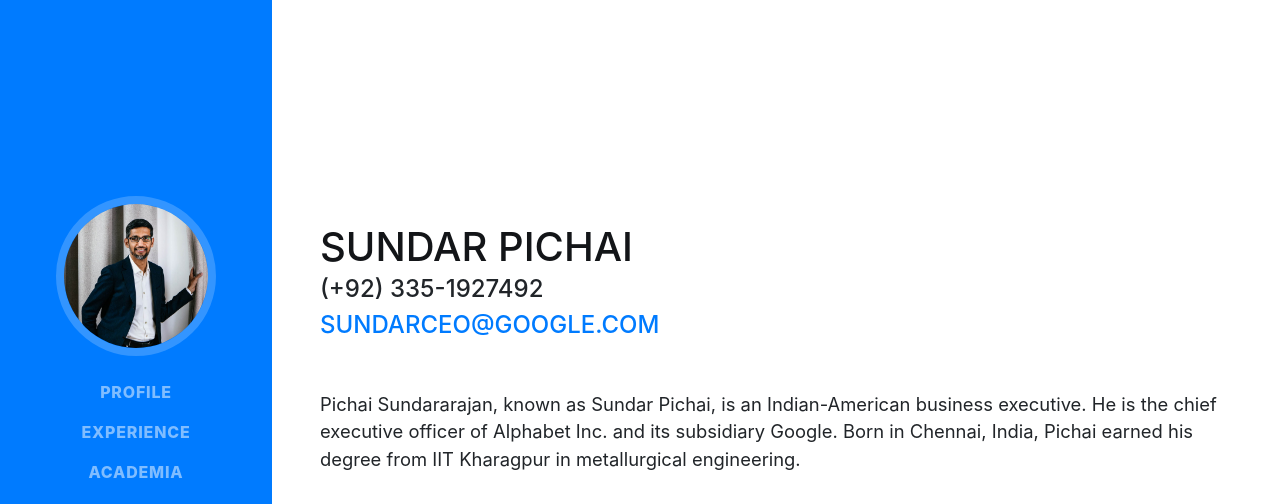
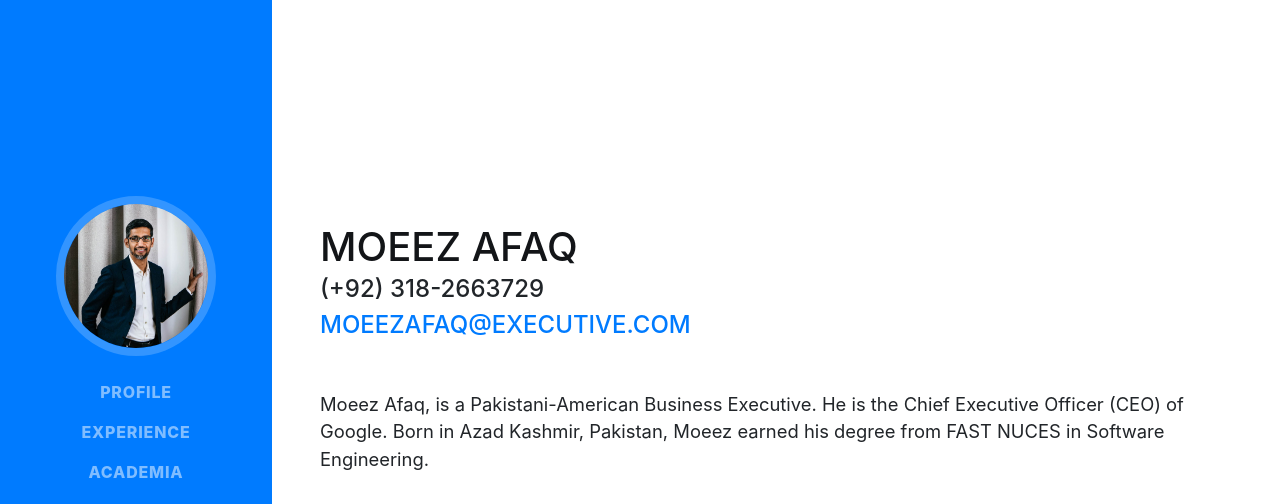
Before and after one commit to moeez994/moeez-portfolio, a website with bundled scripts: page index.html in a window 1280 px wide. Shown: the top 504 px of the page. Built offline with nearby package versions, Linux system fonts and the light colour scheme; a web font is replaced by a local one.

Commit message:
Update index.html

```diff
--- a/index.html
+++ b/index.html
@@ -12,7 +12,7 @@
   <link rel="icon" type="image/png" href="img/workshop.png"/>
 
   <!-- Write your Name here!-->
-  <title>Sundar Pichai</title>
+  <title>Moeez Afaq</title>
 
 
   <!-- Bootstrap core CSS -->
@@ -77,20 +77,19 @@
       <div class="w-100">
         <!--Enter your name! -->
 
-        <h1 class="mb-0">Sundar Pichai
-
+        <h1 class="mb-0">Moeez Afaq
         </h1>
         <!--Enter your Mobile Number here! -->
-        <div class="subheading mb-5">(+92) 335-1927492
+        <div class="subheading mb-5">(+92) 318-2663729
           <br>
 
           <!--Enter your Email Address -->
-          <a href="mianjawadahmad@encoderbytes.com">sundarceo@google.com</a>
+          <a href="mianjawadahmad@encoderbytes.com">moeezafaq@executive.com</a>
         </div>
 
         <!-- Description / About Me! (Yahha khul ke Likhen) -->
         <p class="lead mb-5">
-          Pichai Sundararajan, known as Sundar Pichai, is an Indian-American business executive. He is the chief executive officer of Alphabet Inc. and its subsidiary Google. Born in Chennai, India, Pichai earned his degree from IIT Kharagpur in metallurgical engineering.
+          Moeez Afaq, is a Pakistani-American Business Executive. He is the Chief Executive Officer (CEO) of Google. Born in Azad Kashmir, Pakistan, Moeez earned his degree from FAST NUCES in Software Engineering.
         </p>
 
 
```
